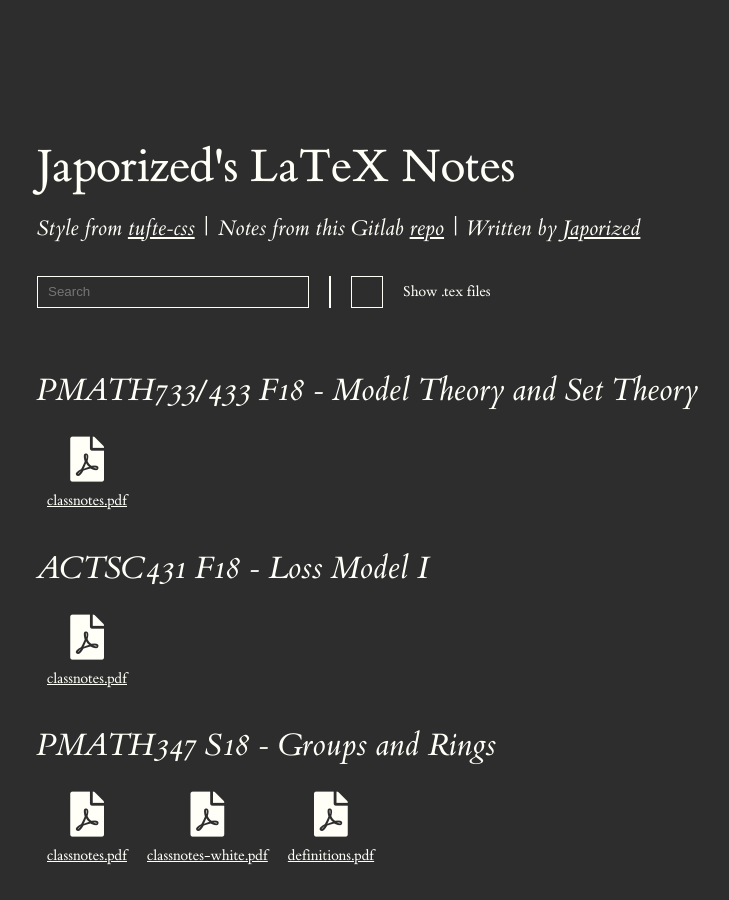
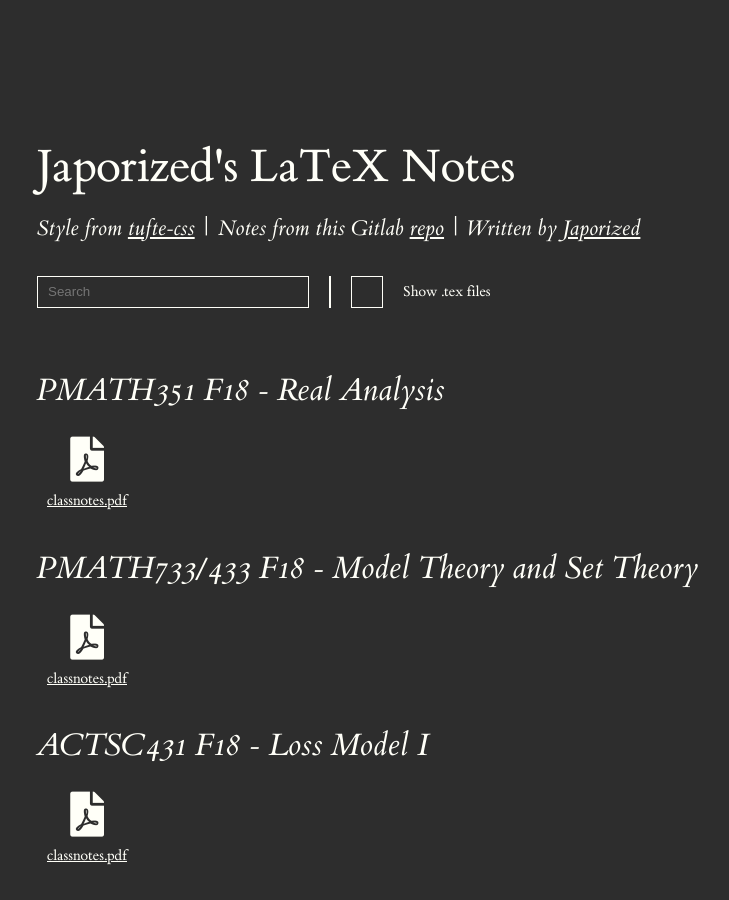
Before and after one commit to japorized/TeX_notes, a Jekyll site: the page built from index.md, in a window 1280 px wide and 900 px high. Shown: the whole window, without its empty margins (123-852 px from the left). Built offline with Jekyll 4.4.1, drawn with Linux system fonts in a browser that asks for light colours; nearby versions of some CDN libraries.

Commit message:
PMATH351 - Lecture 1

```diff
--- a/_data/files.yaml
+++ b/_data/files.yaml
@@ -1,3 +1,11 @@
+- title: PMATH351 F18 - Real Analysis
+  pdf:
+    - title: classnotes.pdf
+      src: ./PMATH351F18/classnotes.pdf
+  tex:
+    - title: classnotes.tex
+      src: ./PMATH351F18/classnotes.tex
+
 - title: PMATH733/433 F18 - Model Theory and Set Theory
   pdf:
     - title: classnotes.pdf
```
Also changed, not shown: 2 other files.
